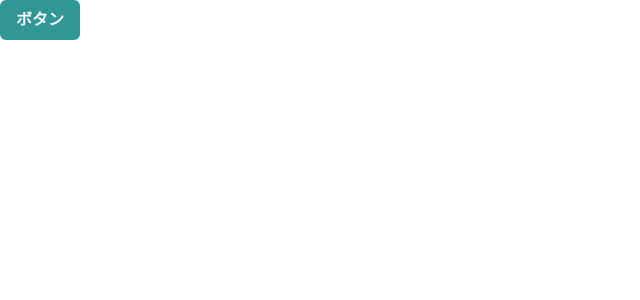
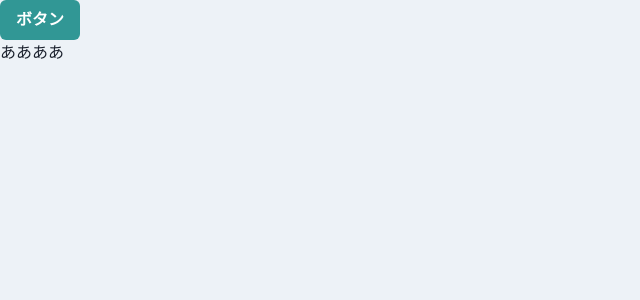
Before and after one commit to terra-namibia/react-ts-2, a React (Create React App) app: page / in a window 1280 px wide. Shown: the top 300 px of the page, without its empty margins (0-640 px from the left). Built offline with nearby package versions, Linux system fonts and the light colour scheme.

Commit message:
add theme and set global style

```diff
--- a/src/App.tsx
+++ b/src/App.tsx
@@ -1,10 +1,12 @@
 import './App.css';
 import { Button, ChakraProvider } from '@chakra-ui/react';
+import theme from './theme/theme';
 
 function App() {
   return (
-    <ChakraProvider>
+    <ChakraProvider theme={theme}>
       <Button colorScheme="teal">ボタン</Button>
+      <p>ああああ</p>
     </ChakraProvider>
   );
 }
--- /dev/null
+++ b/src/theme/theme.ts
@@ -0,0 +1,13 @@
+import { extendTheme } from "@chakra-ui/react";
+
+const theme = extendTheme({
+  styles: {
+    global: {
+      body: {
+        backgroundColor: "gray.100",
+        color: "gray.800"
+      }
+    }
+  }
+});
+export default theme;
```
